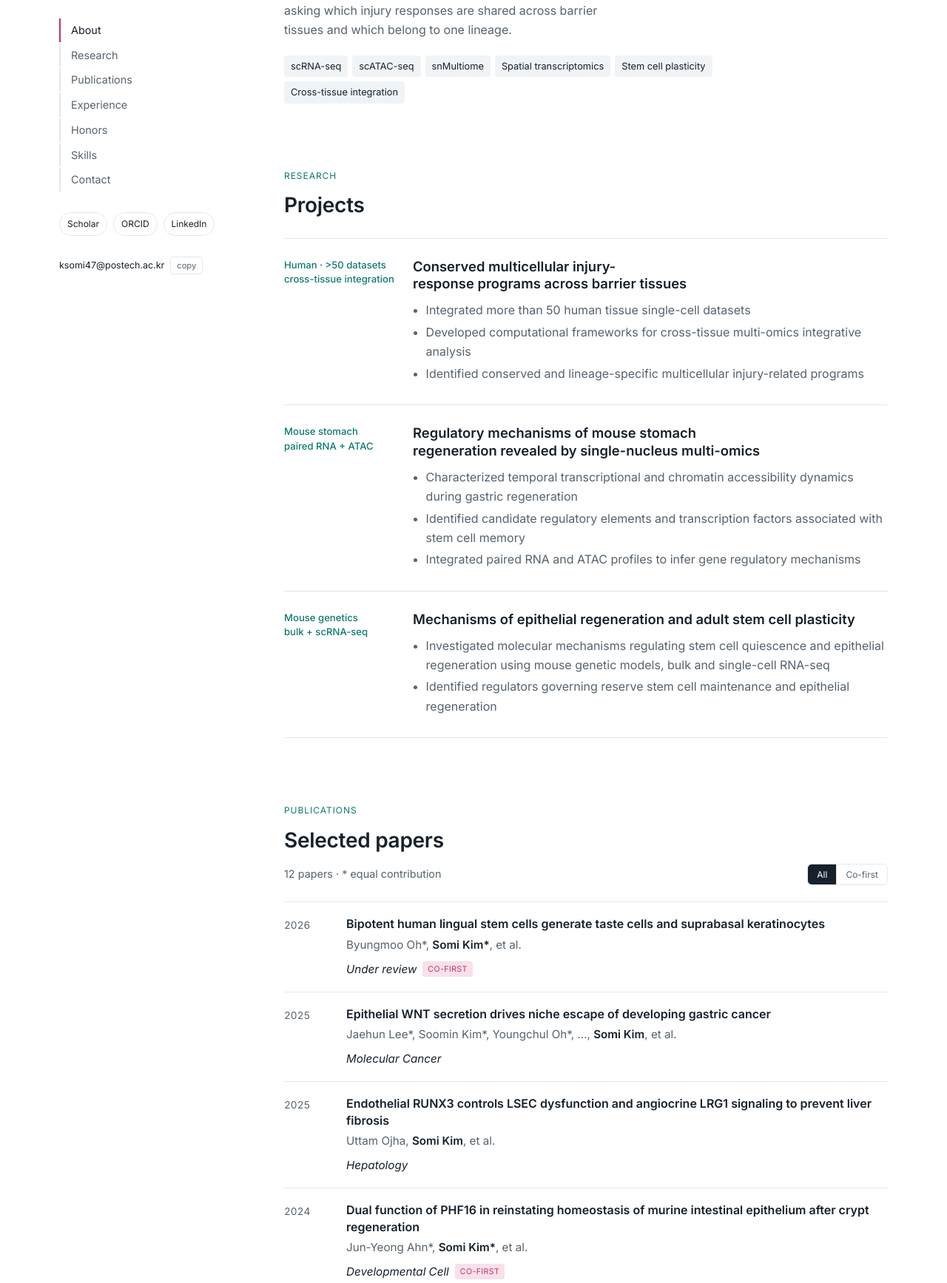
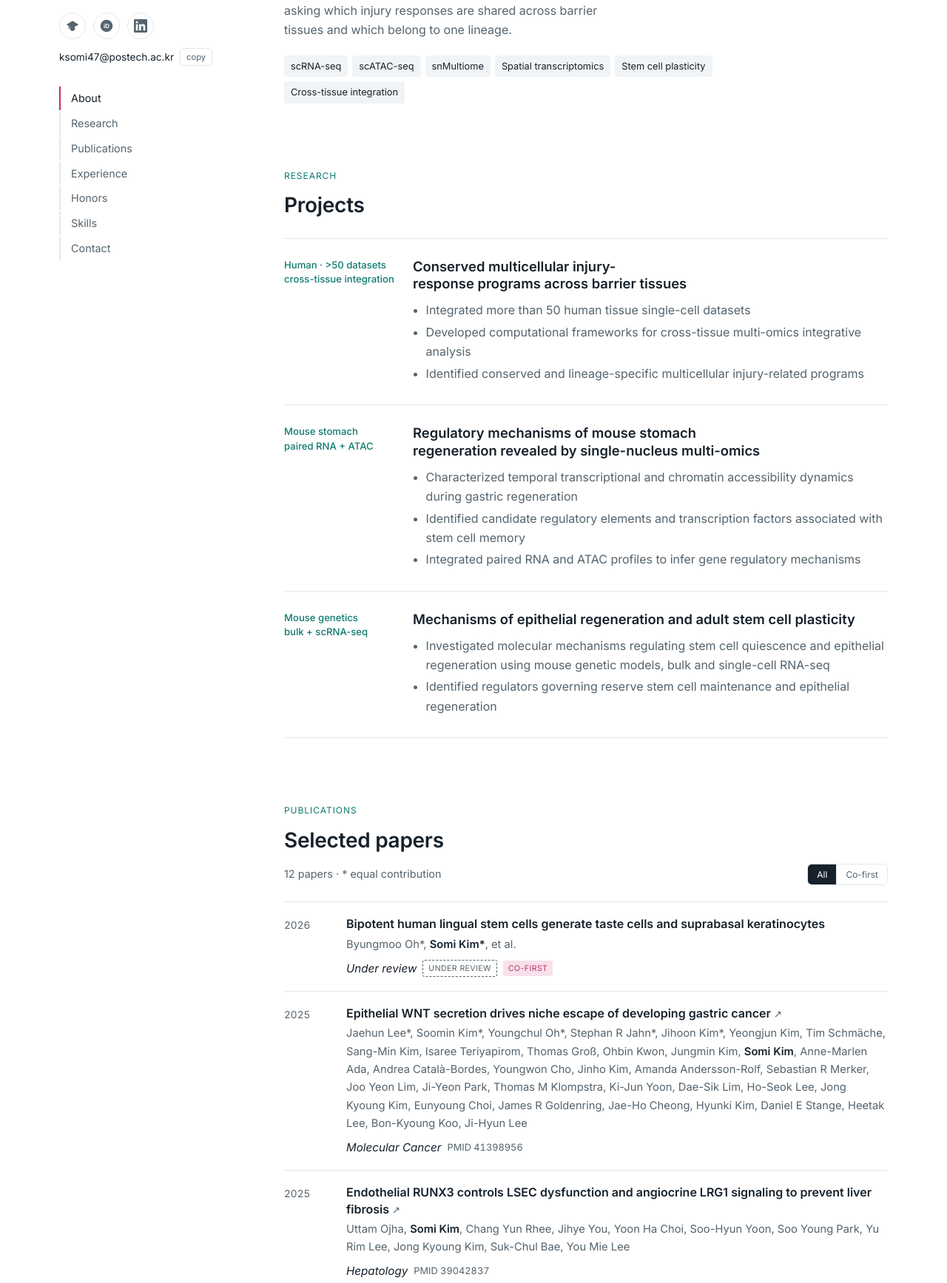
Before and after one commit to somsomikim/somsomikim.github.io, a plain HTML site: page index.html in a window 1280 px wide. Shown: the part 354-2089 px from the top of the page at 74% size. Drawn offline with Linux system fonts and the light colour scheme.

Commit message:
Add full author lists, paper links, and profile icons

```diff
--- a/index.html
+++ b/index.html
@@ -28,7 +28,6 @@
 }
 
 *{box-sizing:border-box}
-body{margin:0}
 html{scroll-behavior:smooth}
 @media (prefers-reduced-motion: reduce){html{scroll-behavior:auto}}
 body{
@@ -59,12 +58,15 @@ a:hover{color:var(--accent)}
   padding:4px 0 4px 14px; border-left:2px solid var(--line); transition:color .15s, border-color .15s;
 }
 .rail nav a:hover, .rail nav a.on{color:var(--ink); border-left-color:var(--accent)}
-.links{display:flex; flex-wrap:wrap; gap:8px}
+.contact-block{display:flex; flex-direction:column; gap:12px; margin-top:-8px}
+.links{display:flex; gap:10px}
 .links a{
-  font-family:var(--mono); font-size:.75rem; text-decoration:none;
-  border:1px solid var(--line); padding:5px 10px; border-radius:999px; background:var(--surface);
+  display:inline-flex; align-items:center; justify-content:center; width:36px; height:36px;
+  border:1px solid var(--line); border-radius:50%; background:var(--surface); color:var(--muted);
+  transition:color .15s, border-color .15s;
 }
-.links a:hover{border-color:var(--accent)}
+.links a svg{width:18px; height:18px; display:block}
+.links a:hover{border-color:var(--accent); color:var(--accent)}
 .mail{display:flex; align-items:center; gap:8px; font-family:var(--mono); font-size:.78rem; color:var(--muted); flex-wrap:wrap}
 .mail span{user-select:all; color:var(--ink)}
 .mail button{
@@ -107,7 +109,12 @@ h3{font-family:var(--display); font-weight:600; font-size:1.15rem; line-height:1
 .pub:last-child{border-bottom:1px solid var(--line)}
 .pub .yr{font-family:var(--mono); font-size:.85rem; color:var(--muted); font-variant-numeric:tabular-nums; padding-top:2px}
 .pub .t{font-weight:600; line-height:1.4; margin:0 0 4px}
-.pub .au{color:var(--muted); font-size:.95rem; margin:0}
+.pub .t a{text-decoration:none}
+.pub .t a:hover{text-decoration:underline; color:var(--accent)}
+.pub .t a::after{content:" ↗"; font-weight:400; color:var(--muted); font-size:.85em}
+.pub .au{color:var(--muted); font-size:.92rem; margin:0}
+.pmid{font-size:.8rem; color:var(--muted); text-decoration:none; font-variant-numeric:tabular-nums}
+.pmid:hover{color:var(--accent)}
 .pub .au b{color:var(--ink); font-weight:600}
 .pub .meta{display:flex; flex-wrap:wrap; gap:8px; align-items:center; margin-top:8px}
 .journal{font-style:italic; font-size:.95rem}
@@ -156,6 +163,7 @@ footer{font-family:var(--mono); font-size:.72rem; color:var(--muted); padding-to
   .pub{grid-template-columns:minmax(0,1fr); gap:4px}
   .langs{grid-template-columns:repeat(2, minmax(0,1fr))}
 }
+body{margin:0}
 </style>
 </head>
 <body>
@@ -168,6 +176,17 @@ footer{font-family:var(--mono); font-size:.72rem; color:var(--muted); padding-to
       <h1>Somi Kim</h1>
       <p class="role">Postdoctoral Researcher<br>Lab. of Computational Biology, POSTECH</p>
     </div>
+    <div class="contact-block">
+      <div class="links">
+        <a href="https://scholar.google.com/citations?hl=ko&amp;user=QyyaDlUAAAAJ" target="_blank" rel="noopener" aria-label="Google Scholar" title="Google Scholar">
+          <svg viewBox="0 0 24 24" aria-hidden="true"><path d="M12 3 1 9.5l4 2.36V17h2v-3.96L12 16l11-6.5L12 3Zm0 9.2a4.5 4.5 0 0 0-4.24 3 4.5 4.5 0 1 0 8.48 0A4.5 4.5 0 0 0 12 12.2Z" fill="currentColor"/></svg></a>
+        <a href="https://orcid.org/0000-0002-7507-7411" target="_blank" rel="noopener" aria-label="ORCID" title="ORCID">
+          <svg viewBox="0 0 24 24" aria-hidden="true"><circle cx="12" cy="12" r="11" fill="currentColor"/><text x="12" y="16.2" text-anchor="middle" font-family="Inter, Arial, sans-serif" font-size="10.5" font-weight="700" fill="var(--bg)">iD</text></svg></a>
+        <a href="https://linkedin.com/in/somi-kim-a91b1a254" target="_blank" rel="noopener" aria-label="LinkedIn" title="LinkedIn">
+          <svg viewBox="0 0 24 24" aria-hidden="true"><path d="M20.45 20.45h-3.56v-5.57c0-1.33-.02-3.04-1.85-3.04-1.85 0-2.14 1.45-2.14 2.94v5.67H9.34V9h3.42v1.56h.05c.48-.9 1.64-1.85 3.37-1.85 3.6 0 4.27 2.37 4.27 5.46v6.28ZM5.34 7.43a2.06 2.06 0 1 1 0-4.13 2.06 2.06 0 0 1 0 4.13ZM7.12 20.45H3.56V9h3.56v11.45ZM22.22 0H1.77C.79 0 0 .77 0 1.73v20.54C0 23.23.79 24 1.77 24h20.45c.98 0 1.78-.77 1.78-1.73V1.73C24 .77 23.2 0 22.22 0Z" fill="currentColor"/></svg></a>
+      </div>
+      <div class="mail" style="font-size:.85rem"><span id="addr">ksomi47@postech.ac.kr</span><button type="button" id="copy">copy</button></div>
+    </div>
     <nav aria-label="Sections">
       <a href="#about">About</a>
       <a href="#research">Research</a>
@@ -177,12 +196,6 @@ footer{font-family:var(--mono); font-size:.72rem; color:var(--muted); padding-to
       <a href="#skills">Skills</a>
       <a href="#contact">Contact</a>
     </nav>
-    <div class="links">
-      <a href="https://scholar.google.com/citations?hl=ko&amp;user=QyyaDlUAAAAJ" target="_blank" rel="noopener">Scholar</a>
-      <a href="https://orcid.org/0000-0002-7507-7411" target="_blank" rel="noopener">ORCID</a>
-      <a href="https://linkedin.com/in/somi-kim-a91b1a254" target="_blank" rel="noopener">LinkedIn</a>
-    </div>
-    <div class="mail"><span id="addr">ksomi47@postech.ac.kr</span><button type="button" id="copy">copy</button></div>
   </aside>
 
   <main>
@@ -352,17 +365,17 @@ footer{font-family:var(--mono); font-size:.72rem; color:var(--muted); padding-to
 /* ---------- publications ---------- */
 const PUBS = [
   {y:2026, j:"Under review", t:"Bipotent human lingual stem cells generate taste cells and suprabasal keratinocytes", a:"Byungmoo Oh*, <b>Somi Kim*</b>, et al.", first:true, review:true},
-  {y:2025, j:"Molecular Cancer", t:"Epithelial WNT secretion drives niche escape of developing gastric cancer", a:"Jaehun Lee*, Soomin Kim*, Youngchul Oh*, …, <b>Somi Kim</b>, et al."},
-  {y:2025, j:"Hepatology", t:"Endothelial RUNX3 controls LSEC dysfunction and angiocrine LRG1 signaling to prevent liver fibrosis", a:"Uttam Ojha, <b>Somi Kim</b>, et al."},
-  {y:2024, j:"Developmental Cell", t:"Dual function of PHF16 in reinstating homeostasis of murine intestinal epithelium after crypt regeneration", a:"Jun-Yeong Ahn*, <b>Somi Kim*</b>, et al.", first:true},
-  {y:2024, j:"Nature Communications", t:"Red2Flpe-SCON: a versatile, multicolor strategy for generating mosaic conditional knockout mice", a:"Szu-Hsien Sam Wu, <b>Somi Kim</b>, Heetak Lee, et al."},
-  {y:2024, j:"Nature Immunology", t:"A dietary commensal microbe enhances antitumor immunity by activating tumor macrophages to sequester iron", a:"Garima Sharma*, Amit Sharma*, Inhae Kim, Dong Gon Cha, <b>Somi Kim</b>, et al."},
-  {y:2024, j:"Experimental & Molecular Medicine", t:"Baf-mediated transcriptional regulation of teashirt is essential for the development of neural progenitor cell lineages", a:"Byung Su Ko*, Myeong Hoon Han*, …, <b>Somi Kim</b>, et al."},
-  {y:2023, j:"Science Advances", t:"Partial in vivo reprogramming enables injury-free intestinal regeneration via autonomous Ptgs1 induction", a:"Jumee Kim*, <b>Somi Kim*</b>, Seung-Yeon Lee*, et al.", first:true},
-  {y:2023, j:"Cancer Immunology, Immunotherapy", t:"Improved predictability of pancreatic ductal adenocarcinoma diagnosis using a blood immune cell biomarker panel developed from bulk mRNA sequencing and single-cell RNA-sequencing", a:"Sung Ill Jang*, Hyung Keun Lee*, Eun-Ju Chang, <b>Somi Kim</b>, et al."},
-  {y:2022, j:"Cell Stem Cell", t:"p57<sup>Kip2</sup> imposes the reserve stem cell state of gastric chief cells", a:"Ji-Hyun Lee*, <b>Somi Kim*</b>, Seungmin Han*, et al.", first:true},
-  {y:2022, j:"Oncogene", t:"A synergistic partnership between IL-33/ST2 and Wnt pathway through Bcl-xL drives gastric cancer stemness and metastasis", a:"Jong-Wan Kwon, Sang-Hyuk Seok, <b>Somi Kim</b>, et al."},
-  {y:2022, j:"Alzheimer’s Research & Therapy", t:"Gossypetin ameliorates 5xFAD spatial learning and memory through enhanced phagocytosis against Aβ", a:"Kyung Won Jo, Dohyun Lee*, Dong Gon Cha*, …, <b>Somi Kim</b>, et al."}
+  {"y": 2025, "j": "Molecular Cancer", "t": "Epithelial WNT secretion drives niche escape of developing gastric cancer", "a": "Jaehun Lee*, Soomin Kim*, Youngchul Oh*, Stephan R Jahn*, Jihoon Kim*, Yeongjun Kim, Tim Schmäche, Sang-Min Kim, Isaree Teriyapirom, Thomas Groß, Ohbin Kwon, Jungmin Kim, <b>Somi Kim</b>, Anne-Marlen Ada, Andrea Català-Bordes, Youngwon Cho, Jinho Kim, Amanda Andersson-Rolf, Sebastian R Merker, Joo Yeon Lim, Ji-Yeon Park, Thomas M Klompstra, Ki-Jun Yoon, Dae-Sik Lim, Ho-Seok Lee, Jong Kyoung Kim, Eunyoung Choi, James R Goldenring, Jae-Ho Cheong, Hyunki Kim, Daniel E Stange, Heetak Lee, Bon-Kyoung Koo, Ji-Hyun Lee", "url": "https://doi.org/10.1186/s12943-025-02543-z", "pmid": "41398956", "first": false},
+  {"y": 2025, "j": "Hepatology", "t": "Endothelial RUNX3 controls LSEC dysfunction and angiocrine LRG1 signaling to prevent liver fibrosis", "a": "Uttam Ojha, <b>Somi Kim</b>, Chang Yun Rhee, Jihye You, Yoon Ha Choi, Soo-Hyun Yoon, Soo Young Park, Yu Rim Lee, Jong Kyoung Kim, Suk-Chul Bae, You Mie Lee", "url": "https://doi.org/10.1097/HEP.0000000000001018", "pmid": "39042837", "first": false},
+  {"y": 2024, "j": "Developmental Cell", "t": "Dual function of PHF16 in reinstating homeostasis of murine intestinal epithelium after crypt regeneration", "a": "Jun-Yeong Ahn*, <b>Somi Kim*</b>, Chang Rok Kim, Ji-Hyun Lee, Jong Min Kim, Thomas M Klompstra, Yoon Ha Choi, Yoon Jeon, Yongwoo Na, Jong-Seo Kim, Yuki Okada, Ho Lee, Ik Soo Kim, Jong Kyoung Kim, Bon-Kyoung Koo, Sung Hee Baek", "url": "https://doi.org/10.1016/j.devcel.2024.08.009", "pmid": "39232563", "first": true},
+  {"y": 2024, "j": "Nature Communications", "t": "Red2Flpe-SCON: a versatile, multicolor strategy for generating mosaic conditional knockout mice", "a": "Szu-Hsien Sam Wu, <b>Somi Kim</b>, Heetak Lee, Ji-Hyun Lee, So-Yeon Park, Réka Bakonyi, Isaree Teriyapirom, Natalia Hallay, Sandra Pilat-Carotta, Hans-Christian Theussl, Jihoon Kim, Joo-Hyeon Lee, Benjamin D Simons, Jong Kyoung Kim, Gabriele Colozza, Bon-Kyoung Koo", "url": "https://doi.org/10.1038/s41467-024-49382-y", "pmid": "38862535", "first": false},
+  {"y": 2024, "j": "Nature Immunology", "t": "A dietary commensal microbe enhances antitumor immunity by activating tumor macrophages to sequester iron", "a": "Garima Sharma*, Amit Sharma*, Inhae Kim, Dong Gon Cha, <b>Somi Kim</b>, Eun Seo Park, Jae Gyun Noh, Juhee Lee, Ja Hyeon Ku, Yoon Ha Choi, JungHo Kong, Haena Lee, Haeun Ko, Juhun Lee, Anna Notaro, Seol Hee Hong, Joon Haeng Rhee, Sang Geon Kim, Cristina De Castro, Antonio Molinaro, Kunyoo Shin, Sanguk Kim, Jong Kyoung Kim, Dipayan Rudra, Sin-Hyeog Im", "url": "https://doi.org/10.1038/s41590-024-01816-x", "pmid": "38664585", "first": false},
+  {"y": 2024, "j": "Experimental & Molecular Medicine", "t": "Baf-mediated transcriptional regulation of teashirt is essential for the development of neural progenitor cell lineages", "a": "Byung Su Ko*, Myeong Hoon Han*, Min Jee Kwon*, Dong Gon Cha*, Yuri Ji, Eun Seo Park, Min Jae Jeon, <b>Somi Kim</b>, Kyeongho Lee, Yoon Ha Choi, Jusung Lee, Monica Torras-Llort, Ki-Jun Yoon, Hyosang Lee, Jong Kyoung Kim, Sung Bae Lee", "url": "https://doi.org/10.1038/s12276-024-01169-3", "pmid": "38374207", "first": false},
+  {"y": 2023, "j": "Science Advances", "t": "Partial in vivo reprogramming enables injury-free intestinal regeneration via autonomous Ptgs1 induction", "a": "Jumee Kim*, <b>Somi Kim*</b>, Seung-Yeon Lee*, Beom-Ki Jo, Ji-Young Oh, Eun-Ji Kwon, Keun-Tae Kim, Anish Ashok Adpaikar, Eun-Jung Kim, Han-Sung Jung, Hwa-Ryeon Kim, Jae-Seok Roe, Chang Pyo Hong, Jong Kyoung Kim, Bon-Kyoung Koo, Hyuk-Jin Cha", "url": "https://doi.org/10.1126/sciadv.adi8454", "pmid": "38000027", "first": true},
+  {"y": 2023, "j": "Cancer Immunology, Immunotherapy", "t": "Improved predictability of pancreatic ductal adenocarcinoma diagnosis using a blood immune cell biomarker panel developed from bulk mRNA sequencing and single-cell RNA-sequencing", "a": "Sung Ill Jang*, Hyung Keun Lee*, Eun-Ju Chang, <b>Somi Kim</b>, So Young Kim, In Young Hong, Jong Kyoung Kim, Hye Sun Lee, Juyeon Yang, Jae Hee Cho, Dong Ki Lee", "url": "https://doi.org/10.1007/s00262-023-03458-8", "pmid": "37165046", "first": false},
+  {"y": 2022, "j": "Cell Stem Cell", "t": "p57<sup>Kip2</sup> imposes the reserve stem cell state of gastric chief cells", "a": "Ji-Hyun Lee*, <b>Somi Kim*</b>, Seungmin Han*, Jimin Min, Brianna Caldwell, Aileen-Diane Bamford, Andreia Sofia Batista Rocha, JinYoung Park, Sieun Lee, Szu-Hsien Sam Wu, Heetak Lee, Juergen Fink, Sandra Pilat-Carotta, Jihoon Kim, Manon Josserand, Réka Szep-Bakonyi, Yohan An, Young Seok Ju, Anna Philpott, Benjamin D Simons, Daniel E Stange, Eunyoung Choi, Bon-Kyoung Koo, Jong Kyoung Kim", "url": "https://doi.org/10.1016/j.stem.2022.04.001", "pmid": "35523142", "first": true},
+  {"y": 2022, "j": "Oncogene", "t": "A synergistic partnership between IL-33/ST2 and Wnt pathway through Bcl-xL drives gastric cancer stemness and metastasis", "a": "Jong-Wan Kwon, Sang-Hyuk Seok, <b>Somi Kim</b>, Hyeok-Won An, Anahita Dev Choudhury, Sang-Ho Woo, Jeong-Seop Oh, Jong Kyoung Kim, Dominic C Voon, Dae-Yong Kim, Jun Won Park", "url": "https://doi.org/10.1038/s41388-022-02575-5", "pmid": "36526851", "first": false},
+  {"y": 2022, "j": "Alzheimer’s Research & Therapy", "t": "Gossypetin ameliorates 5xFAD spatial learning and memory through enhanced phagocytosis against Aβ", "a": "Kyung Won Jo, Dohyun Lee*, Dong Gon Cha*, Eunji Oh, Yoon Ha Choi, <b>Somi Kim</b>, Eun Seo Park, Jong Kyoung Kim, Kyong-Tai Kim", "url": "https://doi.org/10.1186/s13195-022-01096-3", "pmid": "36271414", "first": false}
 ];
 const list = document.getElementById('pubs');
 function renderPubs(f){
@@ -371,10 +384,12 @@ function renderPubs(f){
     <li class="pub">
       <div class="yr">${p.y}</div>
       <div>
-        <p class="t">${p.t}</p>
+        <p class="t">${p.url ? `<a href="${p.url}" target="_blank" rel="noopener">${p.t}</a>` : p.t}</p>
         <p class="au">${p.a}</p>
         <div class="meta">
           <span class="journal">${p.j}</span>
+          ${p.pmid ? `<a class="pmid" href="https://pubmed.ncbi.nlm.nih.gov/${p.pmid}/" target="_blank" rel="noopener">PMID ${p.pmid}</a>` : ''}
+          ${p.review ? '<span class="badge review">under review</span>' : ''}
           ${p.first ? '<span class="badge first">co-first</span>' : ''}
         </div>
       </div>
```
